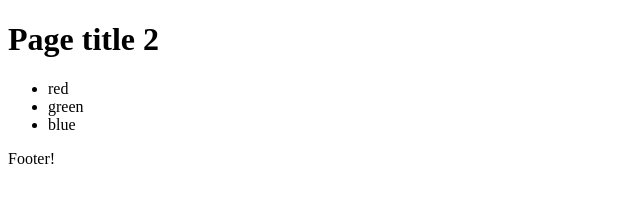
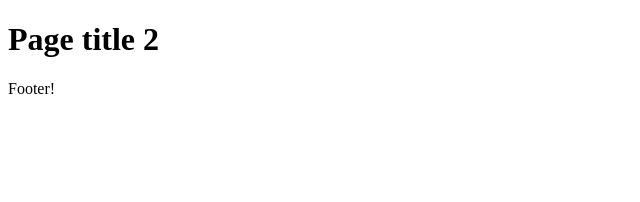
Before and after one commit to LiudmylaKuzmenko/my-page, a plain HTML site: page index.html in a window 1280 px wide. Shown: the whole page, without its empty margins (0-640 px from the left). Drawn offline with Linux system fonts and the light colour scheme.

Commit message:
remove listing

```diff
--- a/index.html
+++ b/index.html
@@ -8,11 +8,8 @@
 <body>
   <header></header>
   <main><h1>Page title 2</h1>
-    <ul>
-      <li>red</li>
-      <li>green</li>
-      <li>blue</li>
-    </ul></main>
+
+  </main>
   <footer>Footer!</footer>
 </body>
 </html>
```
